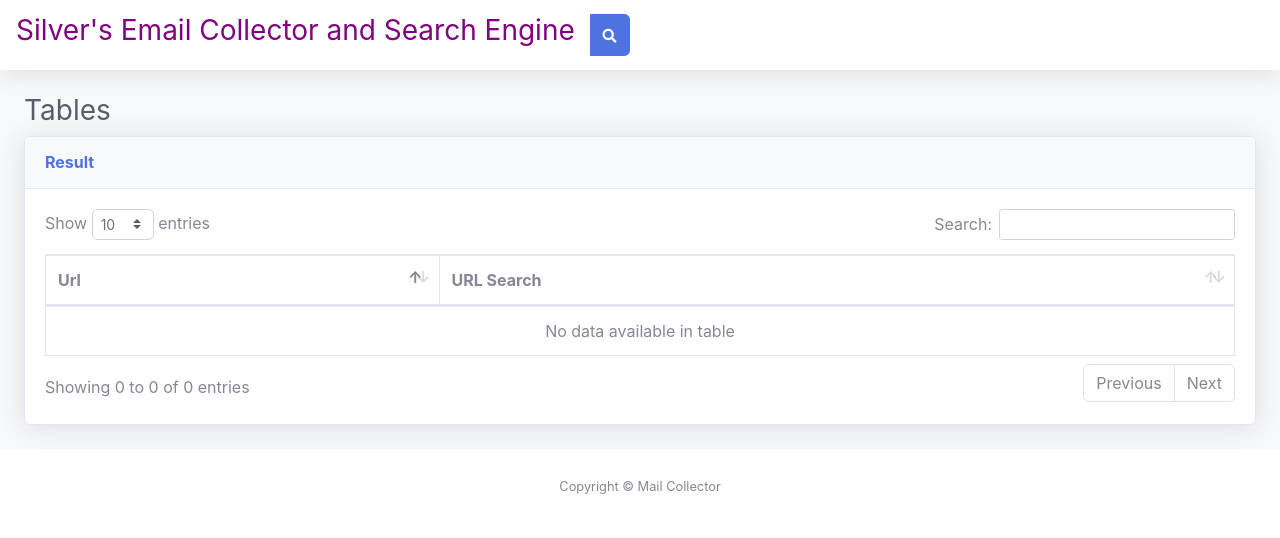
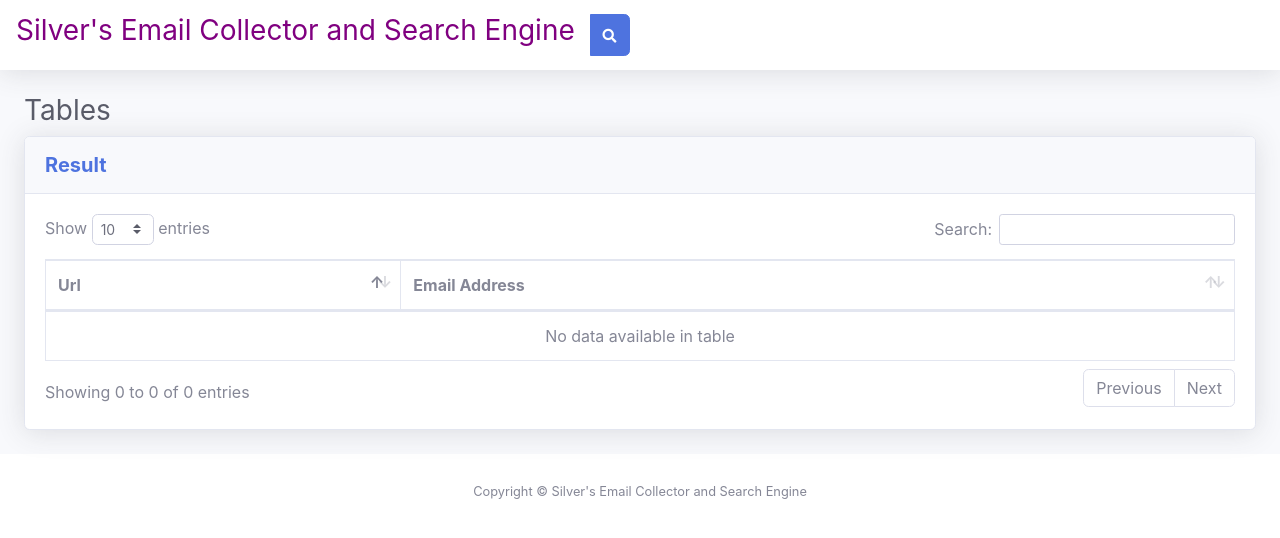
Before and after one commit to ideadev777/EmailCrawler, a Django app: page / in a window 1280 px wide. Shown: the top 538 px of the page. Run offline with Django 3.2, Linux system fonts and the light colour scheme; some libraries are stand-ins or nearby versions.

Commit message:
Finalize

```diff
--- a/templates/layout.html
+++ b/templates/layout.html
@@ -63,7 +63,7 @@
 
           <div class="card shadow mb-4">
             <div class="card-header py-3">
-              <h6 class="m-0 font-weight-bold text-primary">Result</h6>
+              <h5 class="m-0 font-weight-bold text-primary">Result</h5>
             </div>
             <div class="card-body">
               <div class="table-responsive">
@@ -75,22 +75,22 @@
                         <th>{{q}}</th>
                       {% endfor %}
                       {% if query|length %}
-                      <th>Most frequently mentioned Url</th>
+                      <th>KeyWord Top Result</th>
                       {% endif %}
-                      <th>URL Search</th>
+                      <th>Email Address</th>
                     </tr>
                   </thead>
                   <tbody>
                     {% for data in dataList %}
                       <tr>
-                        <td><a href="{{data.url}}" target="_blank">{{data.url}}</a></td>
+                        <td><a href="{{data.url}}" target="_blank"><p style="font-size:120%;">{{data.url}}</p></a></td>
                         {% for occur in data.occurList %}
-                        <td>{{occur}}</td>
+                        <td><p style="font-size:120%;">{{occur}}</p></td>
                         {% endfor %}
                         {% if query|length %}
-                        <td><a href="{{data.maxOccurUrl}}" target="_blank" >{{data.maxOccurUrl}}</a></td>
+                        <td><a href="{{data.maxOccurUrl}}" target="_blank" ><p style="font-size:120%;">{{data.maxOccurUrl}}</p></a></td>
                         {% endif %}
-                        <td>{{data.email}}</td>
+                        <td><p style="font-size:120%;">{{data.email}}</p></td>
                       </tr>
                     {% endfor %}
                   </tbody>
@@ -107,7 +107,7 @@
       <footer class="sticky-footer bg-white">
         <div class="container my-auto">
           <div class="copyright text-center my-auto">
-            <span>Copyright &copy; Mail Collector</span>
+            <span>Copyright &copy; Silver's Email Collector and Search Engine</span>
           </div>
         </div>
       </footer>
```
